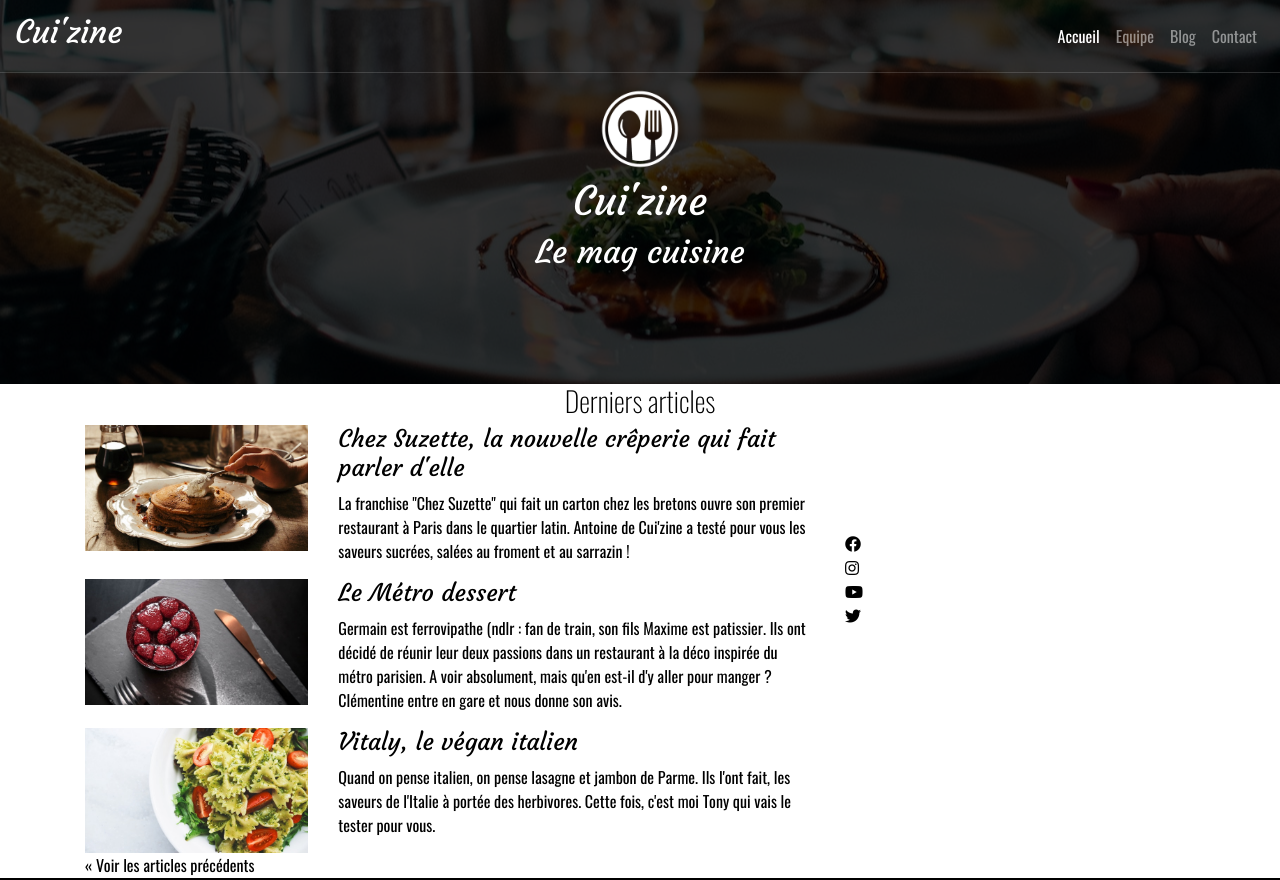
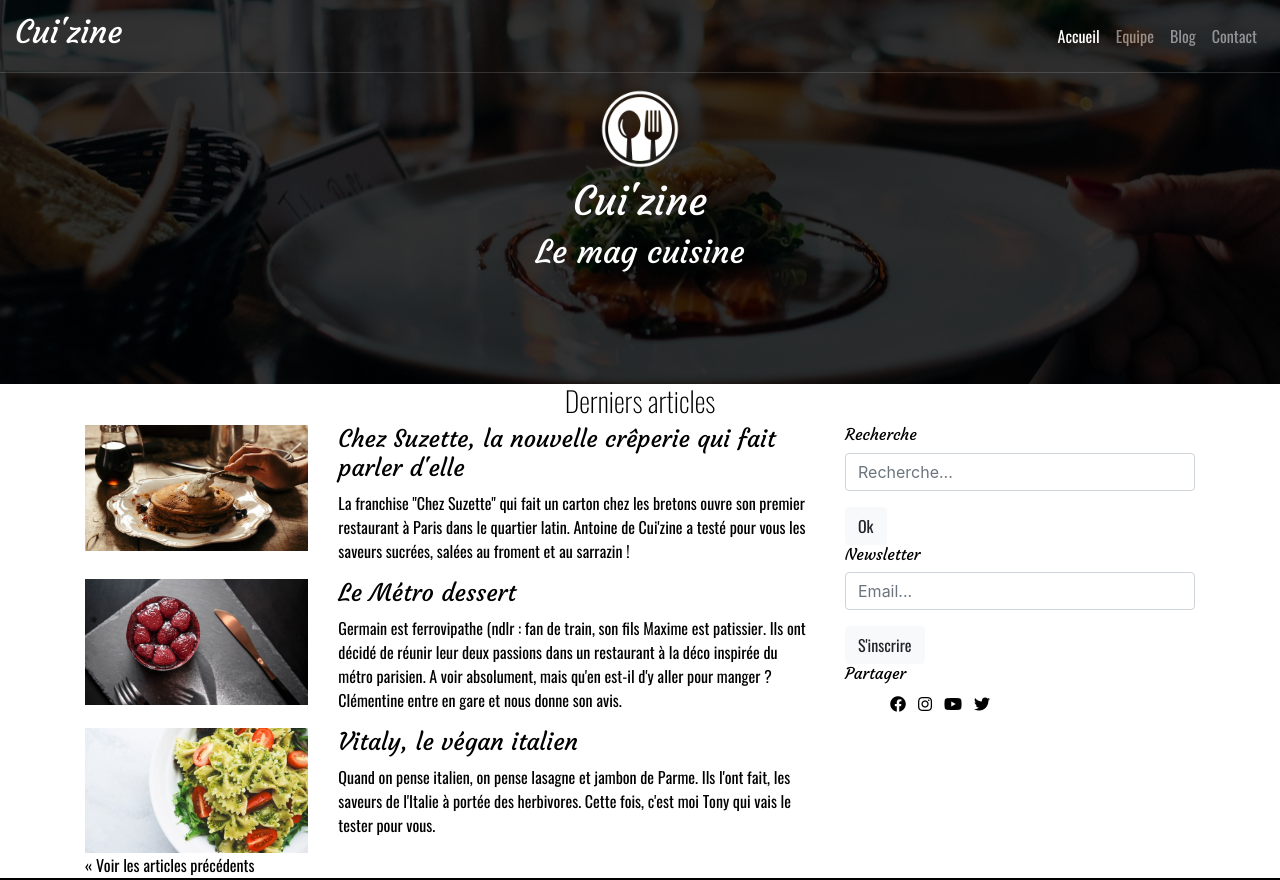
Before and after one commit to DDA209/cuizine, a plain HTML site: page index.html in a window 1280 px wide. Shown: the top 880 px of the page. Drawn offline with nearby package versions, Linux system fonts and the light colour scheme.

Commit message:
Hommepage fonctionnal

```diff
--- a/css/main.css
+++ b/css/main.css
@@ -83,6 +83,10 @@ main{
     color: black;
 }
 
+main h6{
+    color: black;
+}
+
 main div h3{
     font-family: 'oswald', sans-serif;
     font-weight: 100;
@@ -100,18 +104,34 @@ main h3, main h4{
     height: 160px;
 }
 
-main .share{
-    display: inline;
 
+main .share ul{
+
+    text-decoration: none;
+    display: flex;
+}
+
+main .share li{
+
+}
+
+main i{
+
+    padding: 3px 5px;
+    border-radius: 1px;
+    margin-right: 2px;
 }
 
 main a{
     color: black;
+    text-decoration: none;
+    vertical-align: left;
 }
 
-main .share{
+main .btn{
 
 }
+
 
 /**********************
 FOOTER
@@ -153,22 +173,14 @@ footer .share a{
     color: black;
 }
 
-
-
 footer .btn{
     background-color: black;
 }
 
-footer .email
+footer .email{
+    width:200px;
+}
 
-
-
-footer .categories{
-
-
-
-}
-/*.email-and-share*/
 /**********************
 TESTS
 **********************/
--- a/index.html
+++ b/index.html
@@ -115,15 +115,25 @@
 
                 <div class="col-lg-4 d-none d-lg-block">
                     <div>
-                        <h6>Recherche</h6>
+                        <div class="form-group">
+                            <h6>Recherche</h6>
+                            <label class="sr-only" for="newsletter-register">Recherche</label>
+                            <input type="text" class="form-control email" id="newsletter-register" placeholder="Recherche..." />
+                        </div>
+                        <button type="submit" class="btn btn-light">Ok</button>
 
                     </div>
                     <div>
-                        <h6>Newsletter</h6>
+                        <div class="form-group">
+                            <h6>Newsletter</h6>
+                            <label class="sr-only" for="newsletter-register">Email</label>
+                            <input type="email" class="form-control email" id="newsletter-register" placeholder="Email..." />
+                        </div>
+                        <button type="submit" class="btn btn-light">S'inscrire</button>
                     </div>
-                    <div>
+                    <div class="share">
                         <h6>Partager</h6>
-                        <ul class="share">
+                        <ul>
                             <li><a href="#" id="facebook"><i class="fab fa-facebook"></i><span class="sr-only">Facebook</span></a></li>
                             <li><a href="#" id="instagram"><i class="fab fa-instagram"></i><span class="sr-only">Instagram</span></a></li>
                             <li><a href="#" id="youtube"><i class="fab fa-youtube"></i><span class="sr-only">Youtube</span></a></li>
@@ -168,7 +178,7 @@
                     <div class="form-group">
                         <h6>Newsletter</h6>
                         <label class="sr-only" for="newsletter-register">Email</label>
-                        <input type="email" class="form-control" id="newsletter-register" placeholder="Email..." />
+                        <input type="email" class="form-control email" id="newsletter-register" placeholder="Email..." />
                     </div>
                     <button type="submit" class="btn btn-dark">S'inscrire</button>
 
```
